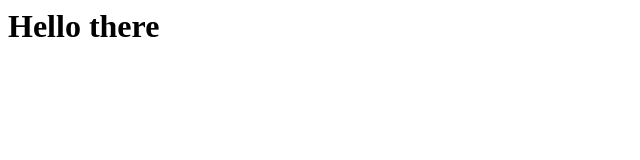
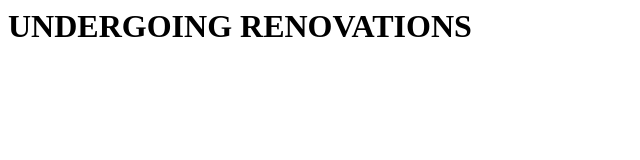
Before and after one commit to miKuZune/miKuZune.github.io, a plain HTML site: page index.html in a window 1280 px wide. Shown: the whole page, without its empty margins (0-640 px from the left). Drawn offline with Linux system fonts and the light colour scheme.

Commit message:
Update index.html

```diff
--- a/index.html
+++ b/index.html
@@ -2,5 +2,5 @@
   <title>Max Farley</title>
 </head>
 <body>
-  <h1>Hello there</h1>
+  <h1>UNDERGOING RENOVATIONS</h1>
 </body>
```
